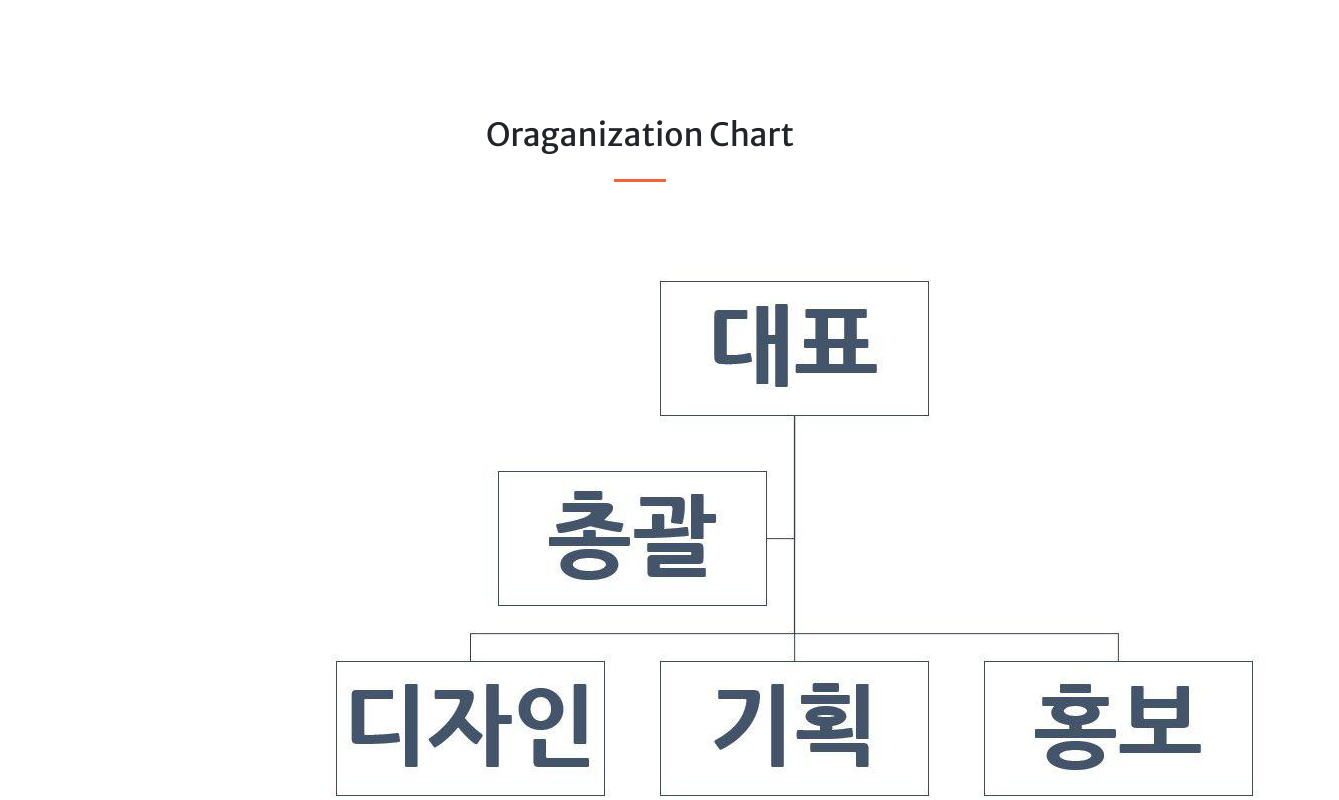
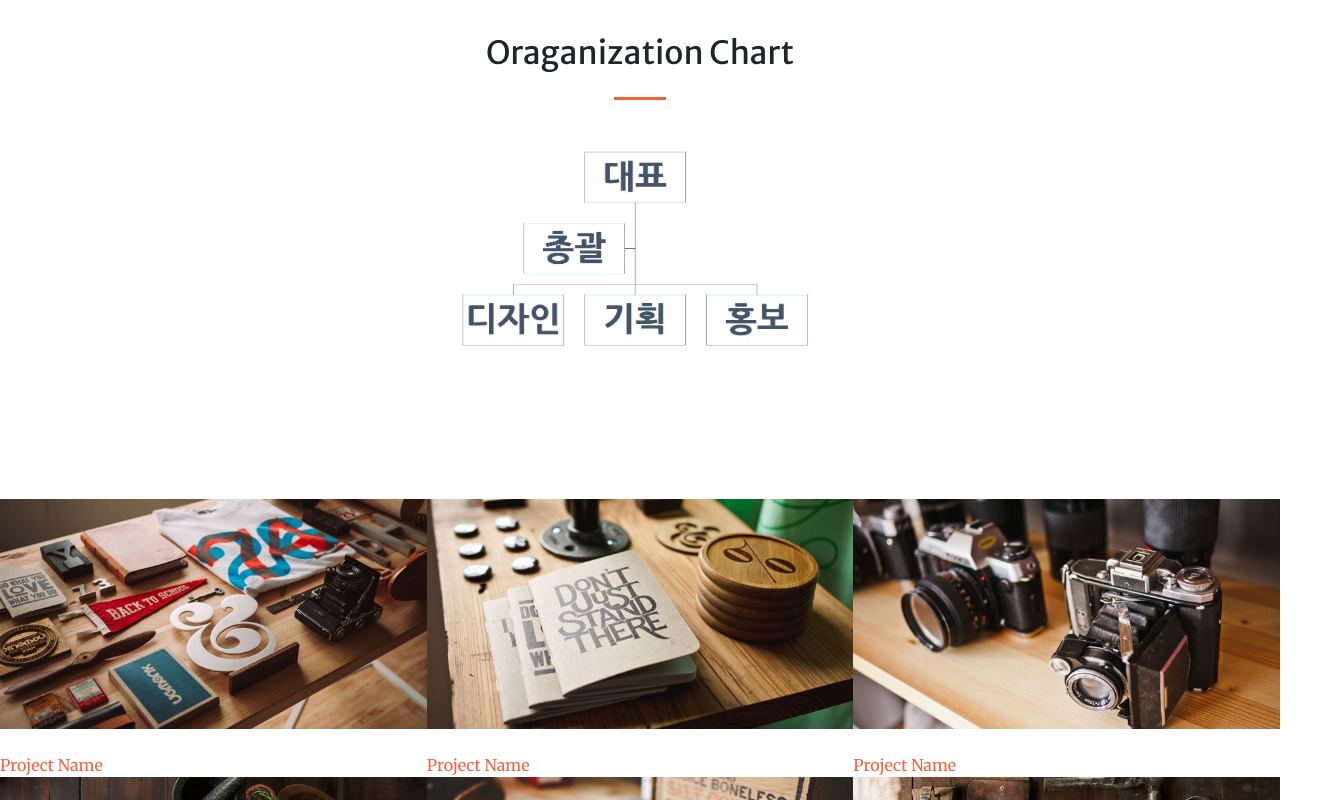
Before and after one commit to lava-35/lava-35.github.io, a website with bundled scripts: page index.html in a window 1280 px wide. Shown: the part 2860-3660 px from the top of the page, 1339 px wide, since content can reach past the window. Built offline with nearby package versions, Linux system fonts and the light colour scheme.

Commit message:
Add files via upload

```diff
--- a/index.html
+++ b/index.html
@@ -133,7 +133,6 @@
         <div class="col-lg-8 text-center">
           <h2 class="mt-0">History</h2>
           <hr class="divider my-4">
-          <p class="text-muted mb-5">
 		  <pre>
 2015년
 강원대, 한림대에서 10차례 소규모 독서 토론모임 실시
@@ -163,7 +162,6 @@
 11월 고3 문화프로그램 'GO20'
 12월 산타원정대 '산타가 필요해'
 12월 19일~ 24일 강원대 실사구시관에서 '유니브엑스포' 실시
-        </p>
         </pre>
         </div>
       </div>
@@ -177,7 +175,7 @@
         <div class="col-lg-8 text-center">
           <h2 class="mt-0">Oraganization Chart</h2>
 		  <hr class="divider my-4">
-		   <img class="img-responsive center-block" src="img/chart.jpg" alt="Chart">
+		   <img class="img-responsive center-block" src="img/chart.jpg" alt="Chart" width="400">
         </div>
       </div>
 	</div>
```
